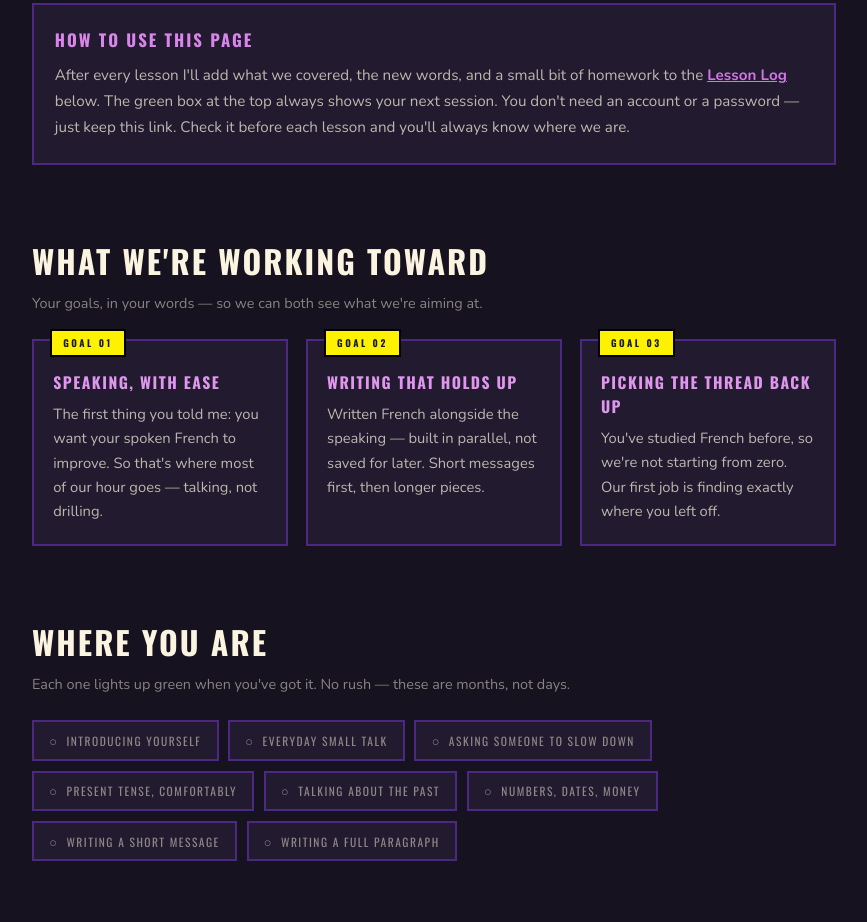
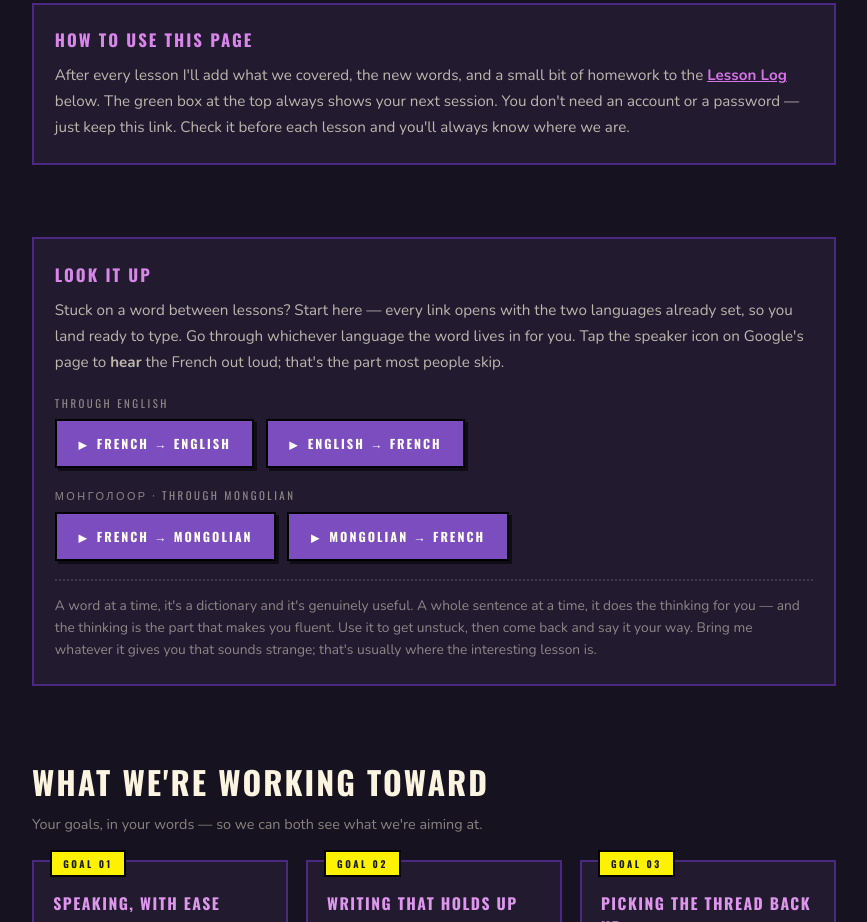
Before and after one commit to l8blo0om/languagespeakeasy, a plain HTML site: page students/chimgee/index.html in a window 1280 px wide. Shown: the part 917-1839 px from the top of the page, without its empty margins (206-1073 px from the left). Drawn offline with nearby package versions, Linux system fonts and the light colour scheme.

Commit message:
Chimgee: move Lesson 01 to 11:00, add Google Translate (EN + MN)
She emailed at 7:22am today — son has a 9:30 doctor's appointment, asked
to push the first lesson to 11:00. Page updated to 11:00 AM – 12:00 PM.

Adds a "Look it up" card: Google Translate links with the language pair
pre-set, opening in a new tab. French<->English and French<->Mongolian.
No script, no API key, no injected banner. Mongolian is an inference from
her name and her written English, not something she has confirmed — see
the comment in the markup.

Co-Authored-By: Claude Opus 5 <noreply@anthropic.com>

```diff
--- a/students/chimgee/index.html
+++ b/students/chimgee/index.html
@@ -155,6 +155,40 @@
   .how h2 { font-size:1.05rem; letter-spacing:2px; margin-bottom:0.7rem; color:hsl(var(--hue) 70% 72%); }
   .how p { font-size:0.95rem; line-height:1.7; color:var(--dim); }
 
+  /* ── LOOK-IT-UP / TRANSLATE ───────────────────────────────── */
+  .tools { background:var(--panel); border:2px solid var(--violet-deep); padding:1.4rem 1.3rem; }
+  .tools h2 { font-size:1.05rem; letter-spacing:2px; margin-bottom:0.7rem; color:hsl(var(--hue) 70% 72%); }
+  .tools p { font-size:0.95rem; line-height:1.7; color:var(--dim); }
+  .tool-btns { display:flex; flex-wrap:wrap; gap:0.7rem; }
+  .tool-row { margin-top:1.2rem; }
+  .tool-lab {
+    display:block; margin-bottom:0.55rem;
+    font-family:'Oswald',sans-serif; font-size:0.68rem; letter-spacing:2.5px;
+    text-transform:uppercase; color:var(--faint);
+  }
+  .tbtn {
+    display:inline-flex; align-items:center; gap:0.55rem;
+    background:var(--violet); color:var(--paper); text-decoration:none;
+    font-family:'Oswald',sans-serif; font-weight:700; font-size:0.78rem;
+    letter-spacing:2px; text-transform:uppercase; padding:0.8rem 1.35rem;
+    border:2.5px solid #000; box-shadow:3px 3px 0 rgba(0,0,0,0.55);
+    transition:background 0.15s, color 0.15s, transform 0.15s, box-shadow 0.15s;
+  }
+  .tbtn:hover, .tbtn:focus {
+    background:var(--yellow); color:var(--dark);
+    transform:translate(-2px,-2px); box-shadow:5px 5px 0 rgba(0,0,0,0.55);
+  }
+  .tbtn .dir { font-size:0.95rem; line-height:1; }
+  .tools .fineprint {
+    margin-top:1.15rem; padding-top:0.9rem;
+    border-top:2px dotted rgba(255,255,255,0.14);
+    font-size:0.86rem; line-height:1.6; color:var(--faint);
+  }
+  @media (prefers-reduced-motion: reduce) {
+    .tbtn { transition:none; }
+    .tbtn:hover, .tbtn:focus { transform:none; box-shadow:3px 3px 0 rgba(0,0,0,0.55); }
+  }
+
   /* ─── GOALS ───────────────────────────────────── */
   .goal-grid { display:grid; grid-template-columns:1fr; gap:1.1rem; }
   @media (min-width:700px){ .goal-grid { grid-template-columns:repeat(3,1fr); } }
@@ -297,7 +331,7 @@
       <div class="body">
         <div class="when">Wednesday, November 18</div>
         <div class="clock">
-          10:30 – 11:30 AM &nbsp;·&nbsp; Lesson 01 &nbsp;·&nbsp; 60 minutes
+          11:00 AM – 12:00 PM &nbsp;·&nbsp; Lesson 01 &nbsp;·&nbsp; 60 minutes
         </div>
 
         <div class="place">▸ In person — your building's workspace</div>
@@ -323,6 +357,62 @@
       to the <a href="#log" class="accent">Lesson Log</a> below. The green box at the top always
       shows your next session. You don't need an account or a password — just keep this link.
       Check it before each lesson and you'll always know where we are.</p>
+    </div>
+  </section>
+
+  <!-- ══════════════════════════════════════════════
+       LOOK IT UP  ·  GOOGLE TRANSLATE, BOTH DIRECTIONS
+       ══════════════════════════════════════════════ -->
+  <!-- NICOLE: opens Google Translate in a new tab with the language pair
+       already set, so she lands ready to type. No script, no API key, no
+       banner injected into the page. The note underneath is deliberate —
+       it frames this as a lookup tool, not a way to write her homework.
+       Reword or delete that line if you'd rather not say it. -->
+  <section id="tools">
+    <div class="tools">
+      <h2>Look it up</h2>
+      <p>Stuck on a word between lessons? Start here — every link opens with the two
+      languages already set, so you land ready to type. Go through whichever language
+      the word lives in for you. Tap the speaker icon on Google's page to
+      <strong>hear</strong> the French out loud; that's the part most people skip.</p>
+      <div class="tool-row">
+        <span class="tool-lab">Through English</span>
+        <div class="tool-btns">
+          <a class="tbtn" href="https://translate.google.com/?sl=fr&amp;tl=en&amp;op=translate"
+             target="_blank" rel="noopener noreferrer">
+            <span class="dir">▸</span> French → English
+          </a>
+          <a class="tbtn" href="https://translate.google.com/?sl=en&amp;tl=fr&amp;op=translate"
+             target="_blank" rel="noopener noreferrer">
+            <span class="dir">▸</span> English → French
+          </a>
+        </div>
+      </div>
+
+      <!-- NICOLE: Mongolian pair added on your hunch that English isn't her
+           first language. Her name (Enkhchimeg Enkhbat) is Mongolian, and her
+           written English drops articles the way a Mongolian speaker's does —
+           but she has never actually SAID what her first language is. Ask her
+           today, and delete this row if you guessed wrong. Fair warning: MN↔FR
+           is one of Google's weaker pairs, which is why English is listed first. -->
+      <div class="tool-row">
+        <span class="tool-lab">Монголоор · Through Mongolian</span>
+        <div class="tool-btns">
+          <a class="tbtn" href="https://translate.google.com/?sl=fr&amp;tl=mn&amp;op=translate"
+             target="_blank" rel="noopener noreferrer">
+            <span class="dir">▸</span> French → Mongolian
+          </a>
+          <a class="tbtn" href="https://translate.google.com/?sl=mn&amp;tl=fr&amp;op=translate"
+             target="_blank" rel="noopener noreferrer">
+            <span class="dir">▸</span> Mongolian → French
+          </a>
+        </div>
+      </div>
+      <p class="fineprint">A word at a time, it's a dictionary and it's genuinely useful.
+      A whole sentence at a time, it does the thinking for you — and the thinking is the
+      part that makes you fluent. Use it to get unstuck, then come back and say it your way.
+      Bring me whatever it gives you that sounds strange; that's usually where the
+      interesting lesson is.</p>
     </div>
   </section>
 
```
